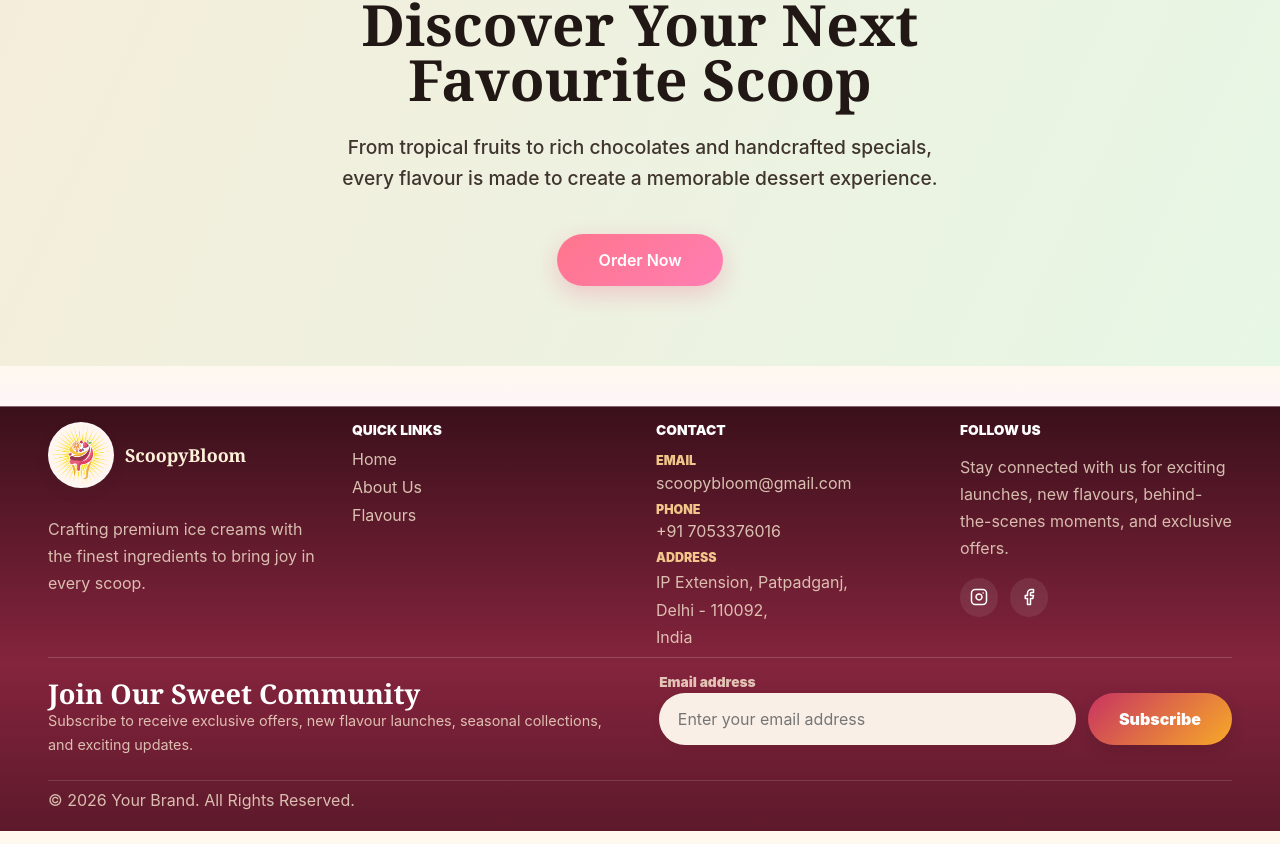
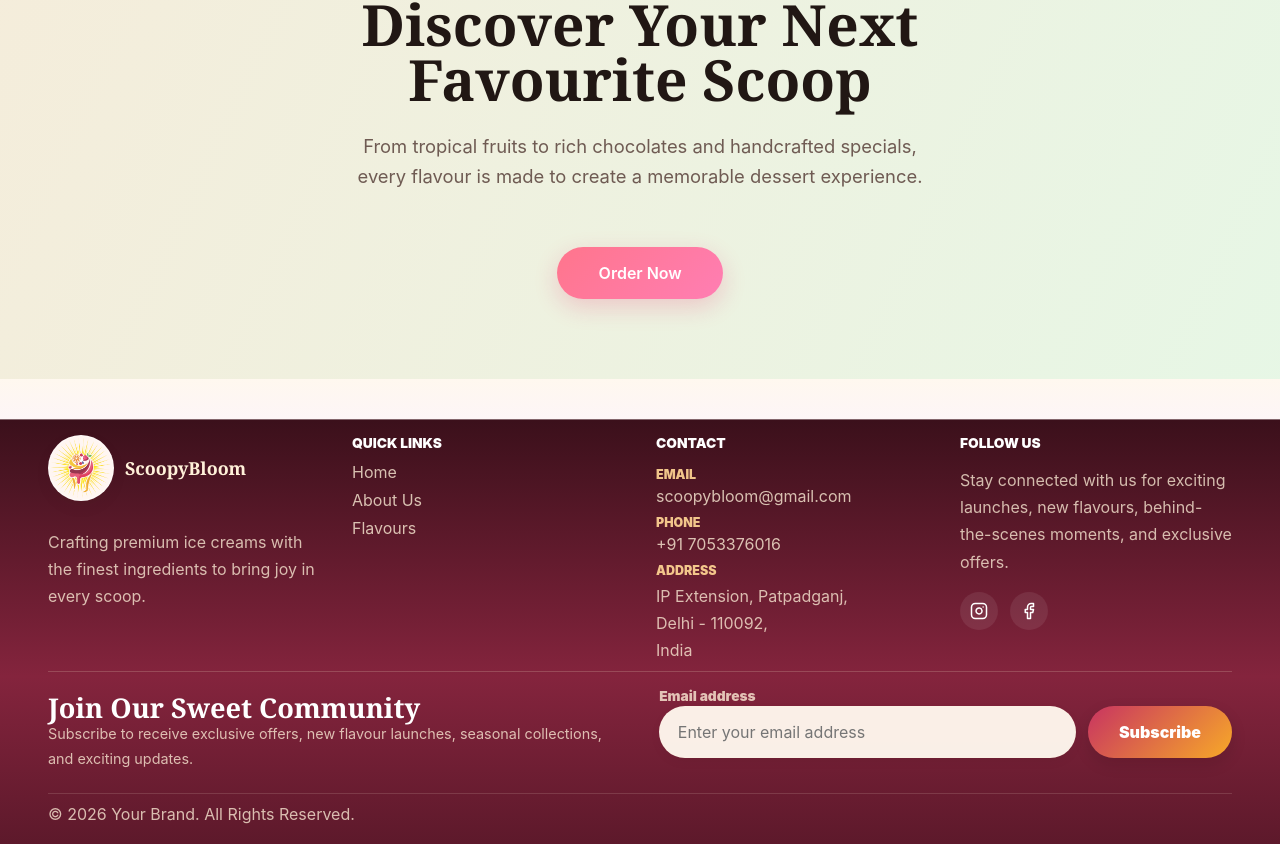
Before and after one commit to Akpandey04/ice-cream, a React (Vite) app: page /flavours in a window 1280 px wide. Shown: the part 6680-7524 px from the top of the page. Built offline with nearby package versions, Linux system fonts and the light colour scheme.

Commit message:
fix: resolve spacing issue between text and order now button on flavours page cta

```diff
--- a/src/pages/FlavoursPage.tsx
+++ b/src/pages/FlavoursPage.tsx
@@ -46,11 +46,11 @@ export default function FlavoursPage() {
       {/* CTA Section */}
       <section className="section-panel flavours-cta-section reveal" style={{ display: "flex", justifyContent: "center", width: "100%" }}>
         <div className="section-heading" style={{ textAlign: "center", display: "flex", flexDirection: "column", alignItems: "center", margin: "0 auto" }}>
-          <h2 style={{ maxWidth: "18ch", margin: "0 auto" }}>Discover Your Next Favourite Scoop</h2>
-          <p className="hero__text" style={{ margin: "1.5rem auto 2.5rem", maxWidth: "600px" }}>
+          <h2 style={{ maxWidth: "18ch", margin: "0 auto", color: "var(--ink)" }}>Discover Your Next Favourite Scoop</h2>
+          <p style={{ margin: "1.5rem auto 2.5rem", maxWidth: "600px", fontSize: "1.15rem", lineHeight: 1.6, color: "var(--muted)" }}>
             From tropical fruits to rich chocolates and handcrafted specials, every flavour is made to create a memorable dessert experience.
           </p>
-          <a className="button button--primary magnetic" href="#newsletter" style={{ alignSelf: "center" }}>Order Now</a>
+          <a className="button button--primary magnetic" href="#newsletter" style={{ alignSelf: "center", marginTop: "1rem" }}>Order Now</a>
         </div>
       </section>
     </main>
```
